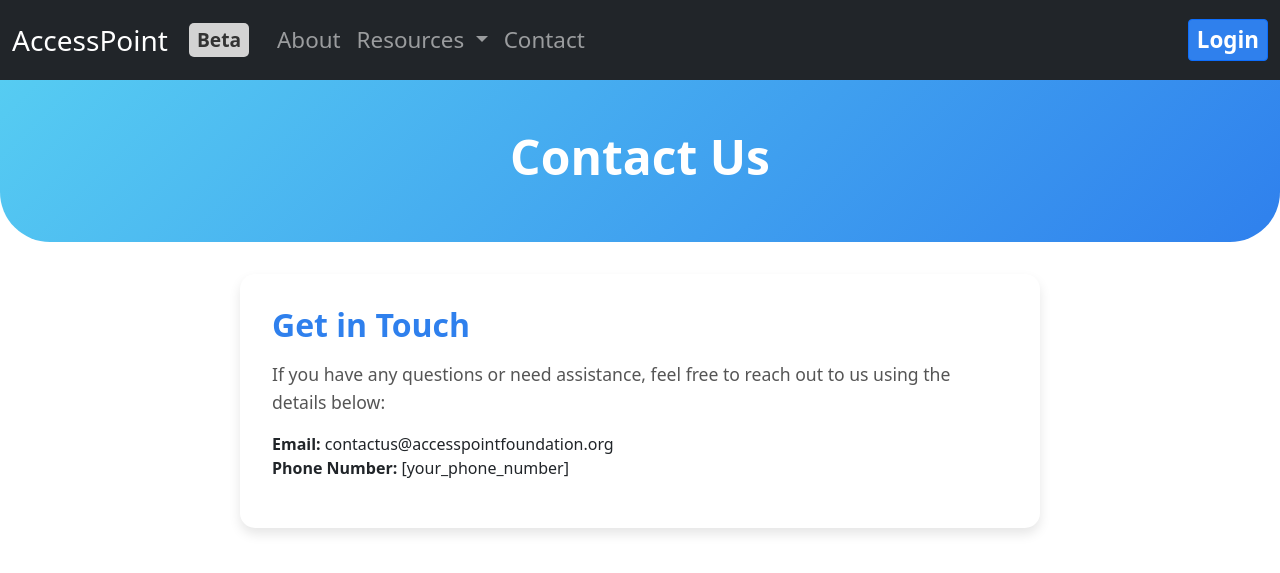
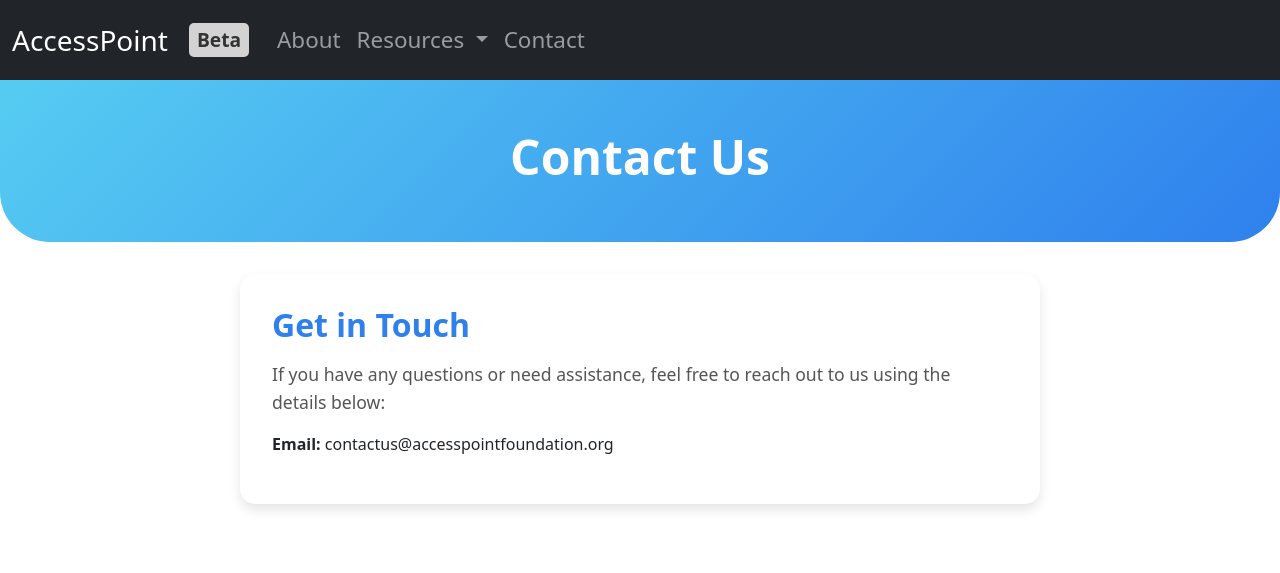
Before and after one commit to DangeloV-2025/AccessPoint, a Flask app: page /contact in a window 1280 px wide. Shown: the top 573 px of the page. Run offline with Flask 3, Linux system fonts and the light colour scheme.

Commit message:
Contact Us + Login
Took off login and then slightly changed contact us page

```diff
--- a/Access_point/templates/contact.html
+++ b/Access_point/templates/contact.html
@@ -78,7 +78,7 @@
       <p>If you have any questions or need assistance, feel free to reach out to us using the details below:</p>
       <ul class="list-unstyled">
         <li><strong>Email:</strong> contactus@accesspointfoundation.org</li>
-        <li><strong>Phone Number:</strong> [your_phone_number]</li>
+        <!-- <li><strong>Phone Number:</strong> [your_phone_number]</li> -->
       </ul>
     </div>
   </div>
--- a/Access_point/templates/navbar.html
+++ b/Access_point/templates/navbar.html
@@ -65,7 +65,7 @@
           </li>
           <li class="nav-item"><a class="nav-link" href="/contact">Contact</a></li>
         </ul>
-        <a href="/auth/login" class="btn btn-primary btn-sm login-button">Login</a>
+        <!-- <a href="/auth/login" class="btn btn-primary btn-sm login-button">Login</a> -->
 
       </div>
 
```
